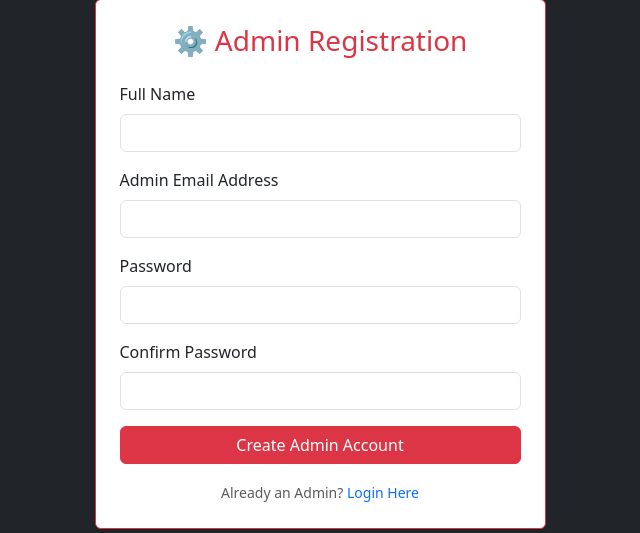
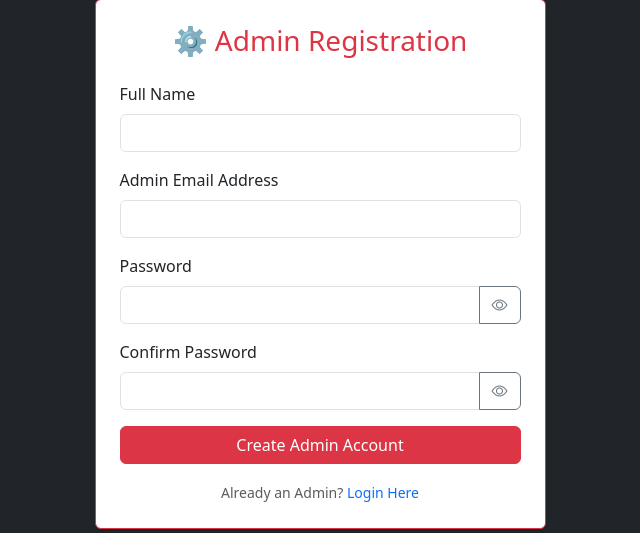
Before and after one commit to Roqeebah400/Phishing-Awareness, a PHP site: page /phishing-sim/admin_signup.php in a window 1280 px wide. Shown: the part 73-606 px from the top of the page, without its empty margins (320-960 px from the left). Run offline with PHP 8.4, Linux system fonts and the light colour scheme.

Commit message:
Added password toggle icons to admin signup

```diff
--- a/admin_signup.php
+++ b/admin_signup.php
@@ -60,6 +60,7 @@ if ($_SERVER['REQUEST_METHOD'] === 'POST') {
     <meta name="viewport" content="width=device-width, initial-scale=1">
     <title>PhishShield — Admin Signup</title>
     <link href="https://cdn.jsdelivr.net/npm/bootstrap@5.3.0/dist/css/bootstrap.min.css" rel="stylesheet">
+    <link href="https://cdn.jsdelivr.net/npm/bootstrap-icons@1.10.5/font/bootstrap-icons.css" rel="stylesheet">
 </head>
 <body class="bg-dark">
 
@@ -99,12 +100,22 @@ if ($_SERVER['REQUEST_METHOD'] === 'POST') {
 
                         <div class="mb-3">
                             <label class="form-label">Password</label>
-                            <input type="password" name="password" class="form-control" minlength="8" required>
+                            <div class="input-group">
+                                <input type="password" name="password" id="adminPassword" class="form-control" minlength="8" required>
+                                <button class="btn btn-outline-secondary" type="button" id="toggleAdminPassword">
+                                    <i class="bi bi-eye" id="adminPasswordIcon"></i>
+                                </button>
+                            </div>
                         </div>
 
                         <div class="mb-3">
                             <label class="form-label">Confirm Password</label>
-                            <input type="password" name="confirm_password" class="form-control" minlength="8" required>
+                            <div class="input-group">
+                                <input type="password" name="confirm_password" id="adminConfirmPassword" class="form-control" minlength="8" required>
+                                <button class="btn btn-outline-secondary" type="button" id="toggleAdminConfirmPassword">
+                                    <i class="bi bi-eye" id="adminConfirmIcon"></i>
+                                </button>
+                            </div>
                         </div>
 
                         <button type="submit" class="btn btn-danger w-100">Create Admin Account</button>
@@ -122,5 +133,25 @@ if ($_SERVER['REQUEST_METHOD'] === 'POST') {
     </div>
 </div>
 
+<script>
+  function setupToggle(buttonId, inputId, iconId) {
+    document.getElementById(buttonId).addEventListener('click', function () {
+      const input = document.getElementById(inputId);
+      const icon = document.getElementById(iconId);
+      if (input.type === 'password') {
+        input.type = 'text';
+        icon.classList.remove('bi-eye');
+        icon.classList.add('bi-eye-slash');
+      } else {
+        input.type = 'password';
+        icon.classList.remove('bi-eye-slash');
+        icon.classList.add('bi-eye');
+      }
+    });
+  }
+
+  setupToggle('toggleAdminPassword', 'adminPassword', 'adminPasswordIcon');
+  setupToggle('toggleAdminConfirmPassword', 'adminConfirmPassword', 'adminConfirmIcon');
+</script>
 </body>
 </html>
```
